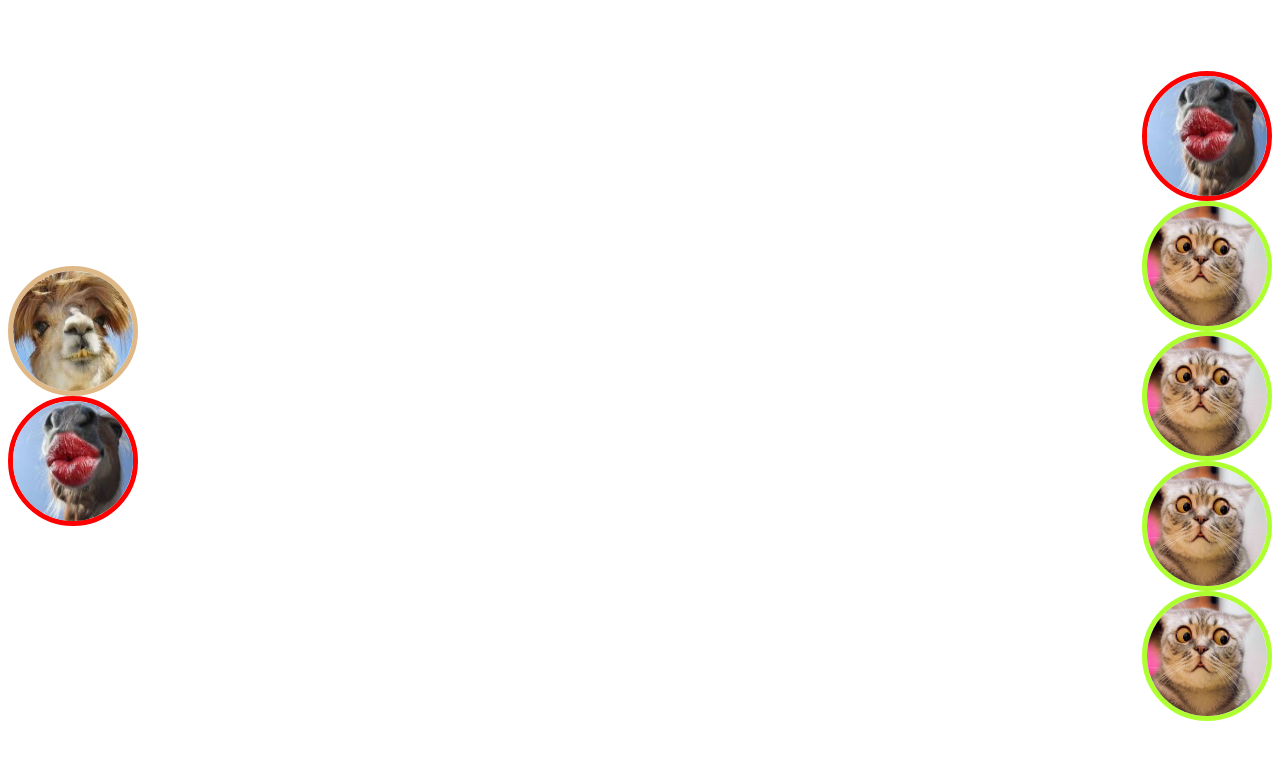
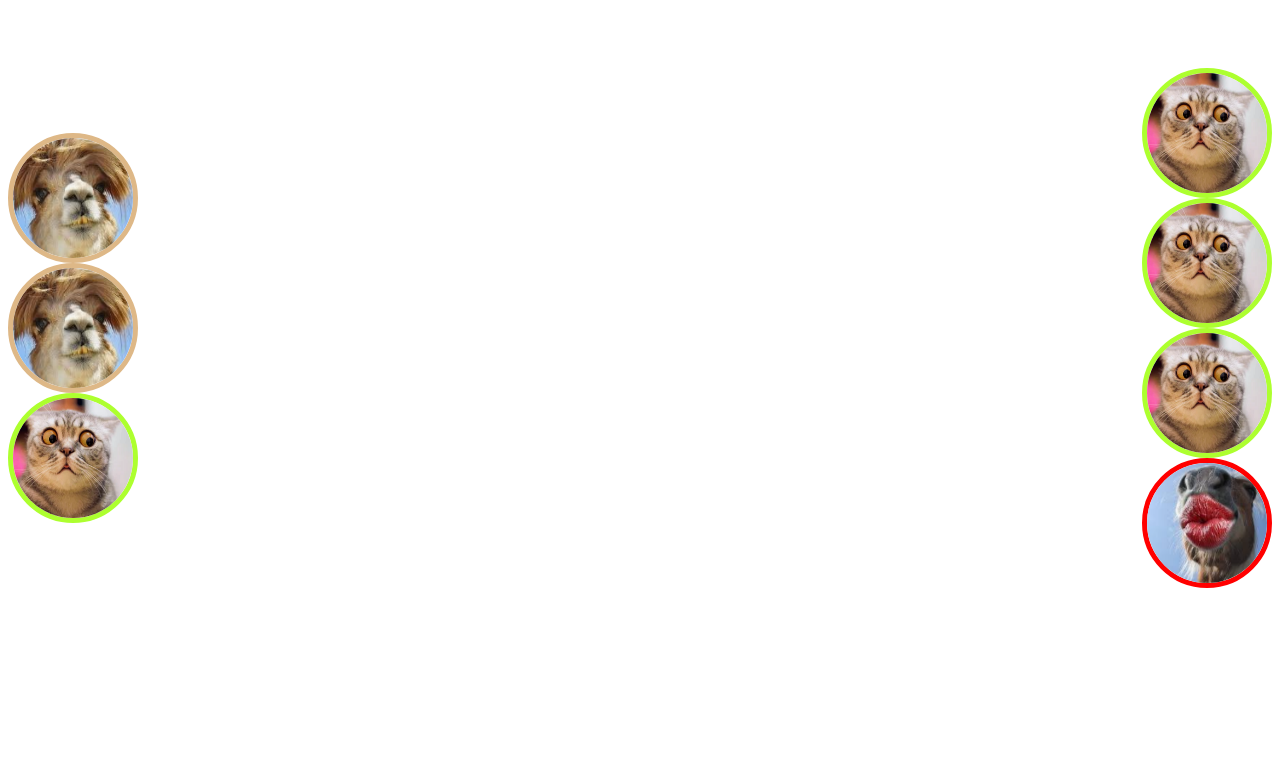
Before and after one commit to Dedimm/WebDesign, a plain HTML site: page Aula4_Tarefa/ex24/index.html in a window 1280 px wide. Drawn offline with Linux system fonts and the light colour scheme.

Commit message:
correcao

```diff
--- a/Aula4_Tarefa/ex24/index.html
+++ b/Aula4_Tarefa/ex24/index.html
@@ -7,7 +7,7 @@
     <link rel="stylesheet" type="text/css" href="style.css">
     <style>
         body {
-            height: 97vh;
+            height: 80vh;
             display: flex;
             flex-direction: column-reverse;
             flex-wrap: wrap-reverse;
@@ -19,12 +19,12 @@
 </head>
 
 <body>
+    <img class="circle horse" src="horse.png" alt="">
     <img class="circle cat" src="cat.png" alt="">
     <img class="circle cat" src="cat.png" alt="">
     <img class="circle cat" src="cat.png" alt="">
     <img class="circle cat" src="cat.png" alt="">
-    <img class="circle horse" src="horse.png" alt="">
-    <img class="circle horse" src="horse.png" alt="">
+    <img class="circle camel" src="camel.png" alt="">
     <img class="circle camel" src="camel.png" alt="">
 </body>
 
```
Also changed, not shown: Aula4_Tarefa/ex16/index.html (+1 -1 lines), Aula4_Tarefa/ex17/index.html (+2 -2 lines), Aula4_Tarefa/ex18/index.html (+2 -2 lines), Aula4_Tarefa/ex23/index.html (+1 -1 lines).
